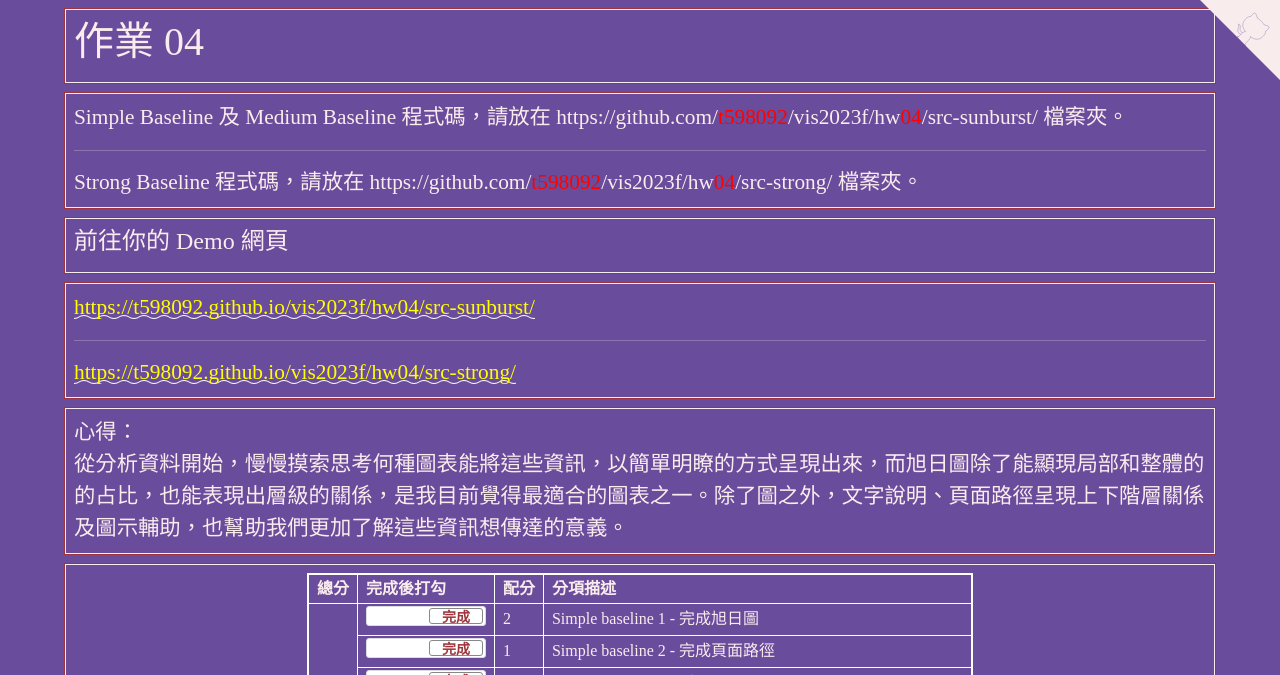
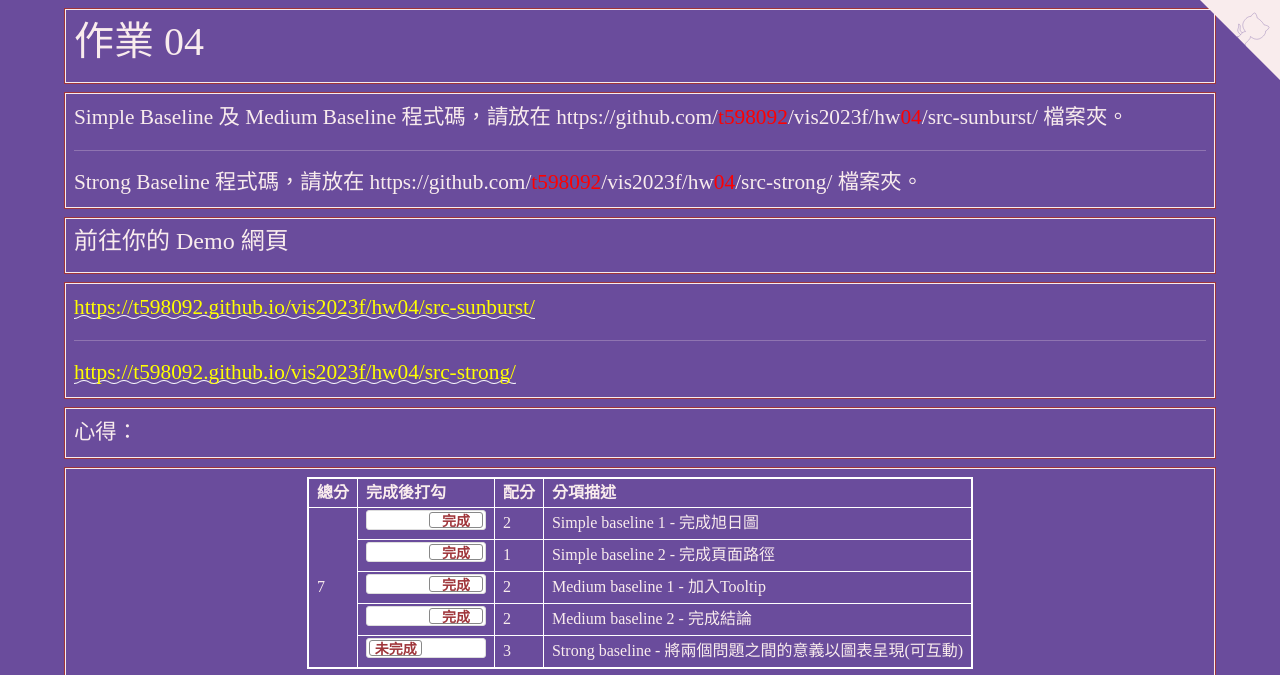
Before and after one commit to t598092/vis2023f, a plain HTML site: page hw04/index.html in a window 1280 px wide. Shown: the top 675 px of the page. Drawn offline with nearby package versions, Linux system fonts and the light colour scheme.

Commit message:
Update index.html

```diff
--- a/hw04/index.html
+++ b/hw04/index.html
@@ -204,8 +204,8 @@
   <div class="row hw12">
     <div class="col-md-12 twenty">
       心得：<br>
-      從分析資料開始，慢慢摸索思考何種圖表能將這些資訊，以簡單明瞭的方式呈現出來，而旭日圖除了能顯現局部和整體的的占比，也能表現出層級的關係，是我目前覺得最適合的圖表之一。除了圖之外，文字說明、頁面路徑呈現上下階層關係及圖示輔助，也幫助我們更加了解這些資訊想傳達的意義。
-    </div>
+
+      </div>
   </div>
 
   <!-- ------------------------------------------------>
```
